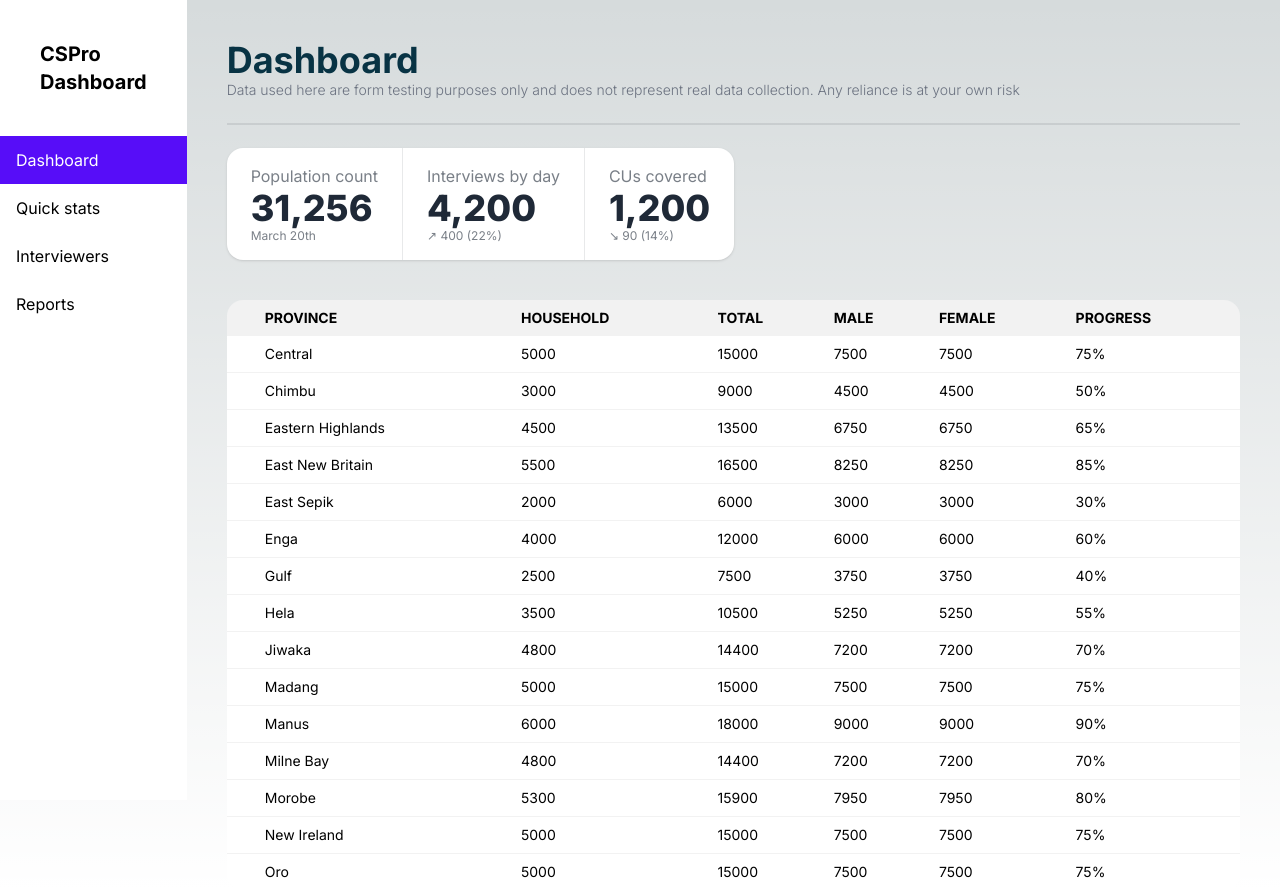
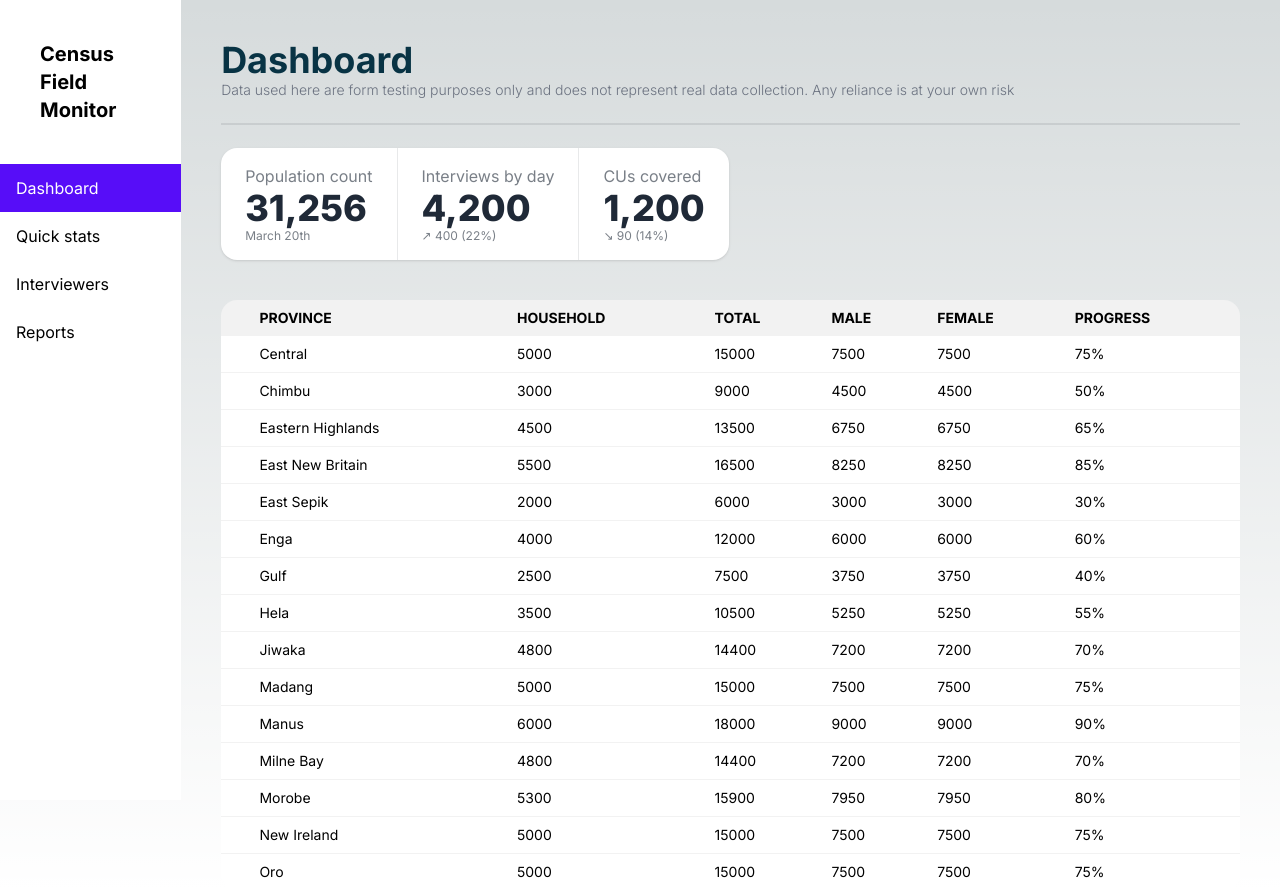
Before and after one commit to billyws/cspro-dashboard, a Next.js app: page / in a window 1280 px wide. Built offline with nearby package versions, Linux system fonts and the light colour scheme.

Commit message:
title change

```diff
--- a/components/SideNav.tsx
+++ b/components/SideNav.tsx
@@ -7,7 +7,7 @@ export default function SideNav(){
         <div className="nsomenu bg-base-100 w-2/12 h-screen">
             <div className="m-10">
                 <h1 className="text-xl font-bold">
-                    CSPro Dashboard
+                    Census Field Monitor
                 </h1>
             </div>
             <ul >
```
